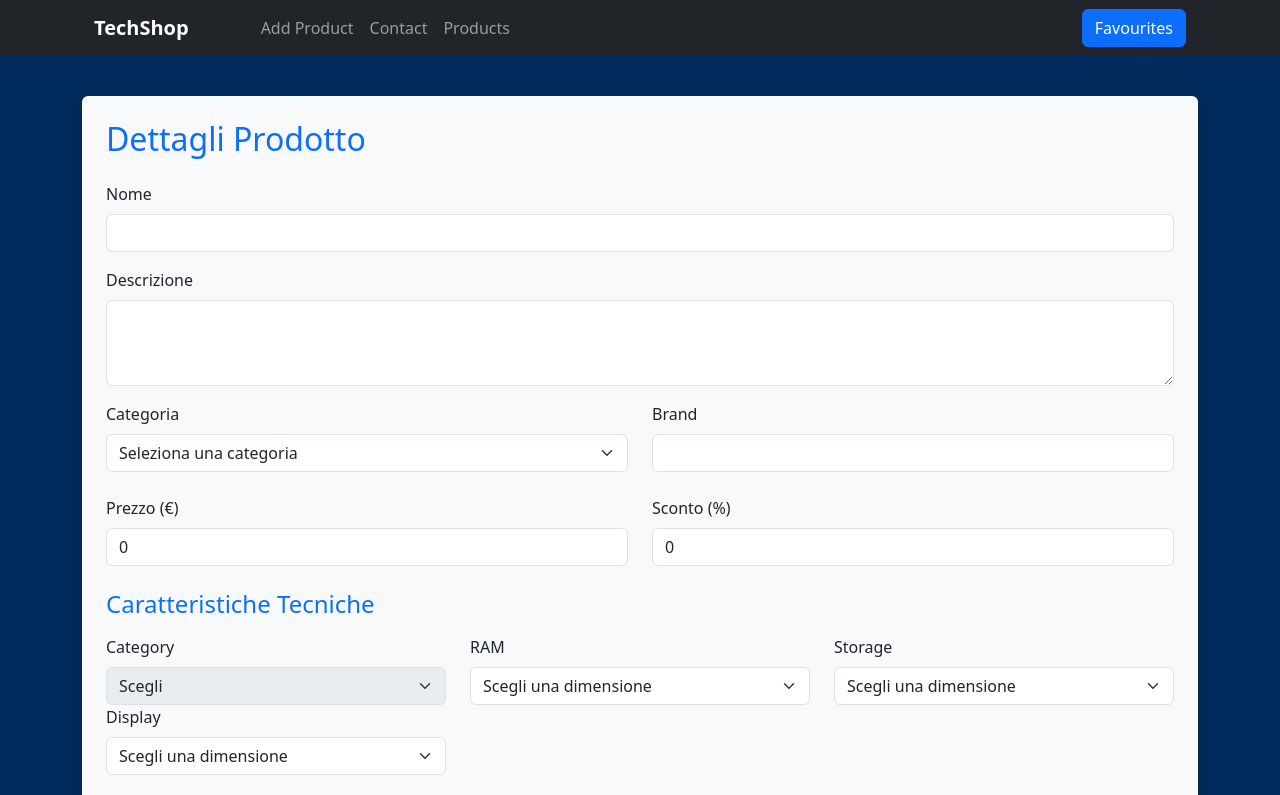
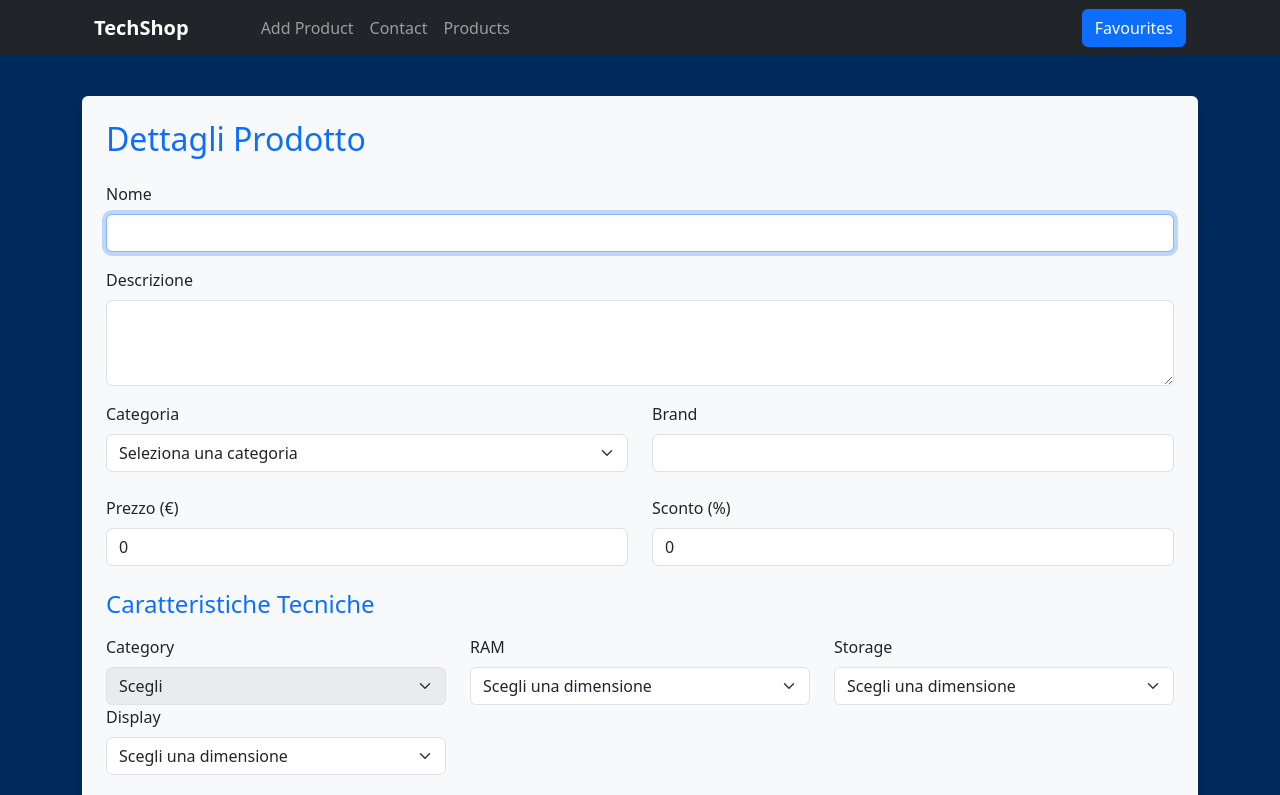
Before and after one commit to micheledidonna01/progetto-finale-spec-frontend-front, a React (Vite) app: page /products/add in a window 1280 px wide. Shown: the top 795 px of the page. Built offline with nearby package versions, Linux system fonts and the light colour scheme.

Commit message:
add: useRef per interagire con il DOM al mounting del componente

```diff
--- a/src/pages/AddProduct.jsx
+++ b/src/pages/AddProduct.jsx
@@ -1,4 +1,4 @@
-import { useMemo, useReducer, useState } from "react"
+import { useEffect, useMemo, useReducer, useState, useRef } from "react"
 import { ContextProducts } from "../context/ContextProducts";
 import { useContext } from "react";
 import productsReducer from "../reducers/productsReducer";
@@ -107,7 +107,7 @@ export function AddProduct() {
     }
 
     //validazione dei campi input per il nuovo prodotto con useMemo per evitare il re-render inutili
-    const validateProduct = useMemo(() => ({
+    const validateProduct = {
 
         isTitleProduct: newProduct.title.length > 3,
         isDescriptionProduct: newProduct.description.length > 15 && newProduct.description.length < 200,
@@ -116,17 +116,17 @@ export function AddProduct() {
         isPriceProduct: newProduct.price > 0,
         isDiscountProduct: newProduct.discount > 0 && newProduct.discount < 100,
 
-    }), [newProduct]);
+    };
 
     // validazione dei campi input per le caratteristiche con useMemo per evitare re-render inutili
-    const validateChar = useMemo(() => ({
+    const validateChar = {
         isRamChar: newCharacteristic.info.ram !== '',
         isStorageChar: newCharacteristic.info.storage !== '',
         isBatteryChar: newCharacteristic.info.battery !== '',
         isCameraChar: newCharacteristic.info.camera !== '',
         isProcessorChar: newCharacteristic.info.processor !== '',
         isDisplayChar: newCharacteristic.info.display !== '',
-    }), [newCharacteristic]);
+    }
 
     function handleSubmit(e) {
         e.preventDefault();
@@ -153,6 +153,7 @@ export function AddProduct() {
         addProduct();
         setNewProduct(initialSetProduct);
         setNewCharacteristic(initialSetChar);
+        titleRef.current.focus();
     }
 
     function handleFormProduct(e) {
@@ -210,7 +211,10 @@ export function AddProduct() {
         }
     }
 
-
+    const titleRef = useRef();
+    useEffect(() => {
+        titleRef.current.focus();
+    }, []);
     return (
         <div className="py-5">
 
@@ -221,7 +225,7 @@ export function AddProduct() {
                     <div className="row my-3">
                         <div className="col-12 ">
                             <label htmlFor="title" className="form-label">Nome</label>{newProduct.title.length !== 0 ? validateProduct.isTitleProduct ? <span className="text-success px-1">👍✅</span> : <span className="text-danger px-1">👎❌</span> : null}
-                            <input type="text" className="form-control" id="title" name="title" required value={newProduct.title} onChange={handleFormProduct} />
+                            <input type="text" className="form-control" id="title" name="title" required value={newProduct.title} onChange={handleFormProduct} ref={titleRef}/>
                         </div>
                     </div>
 
```
